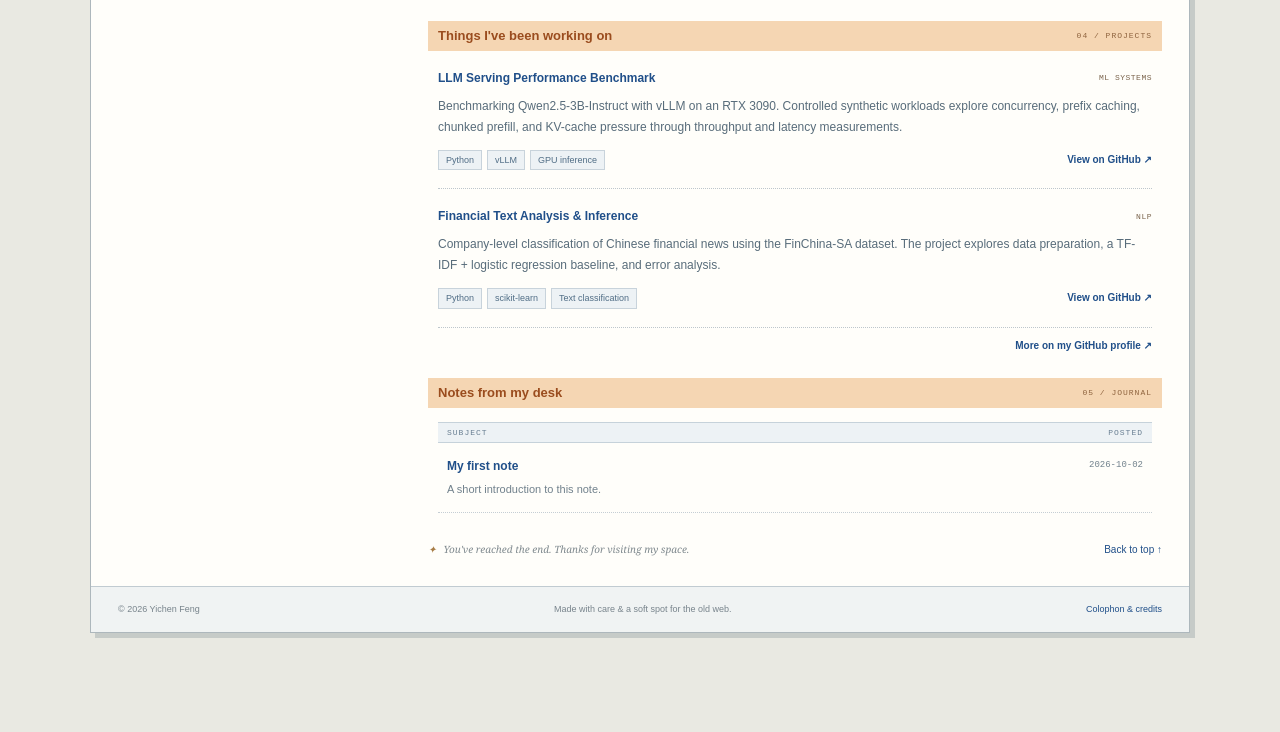
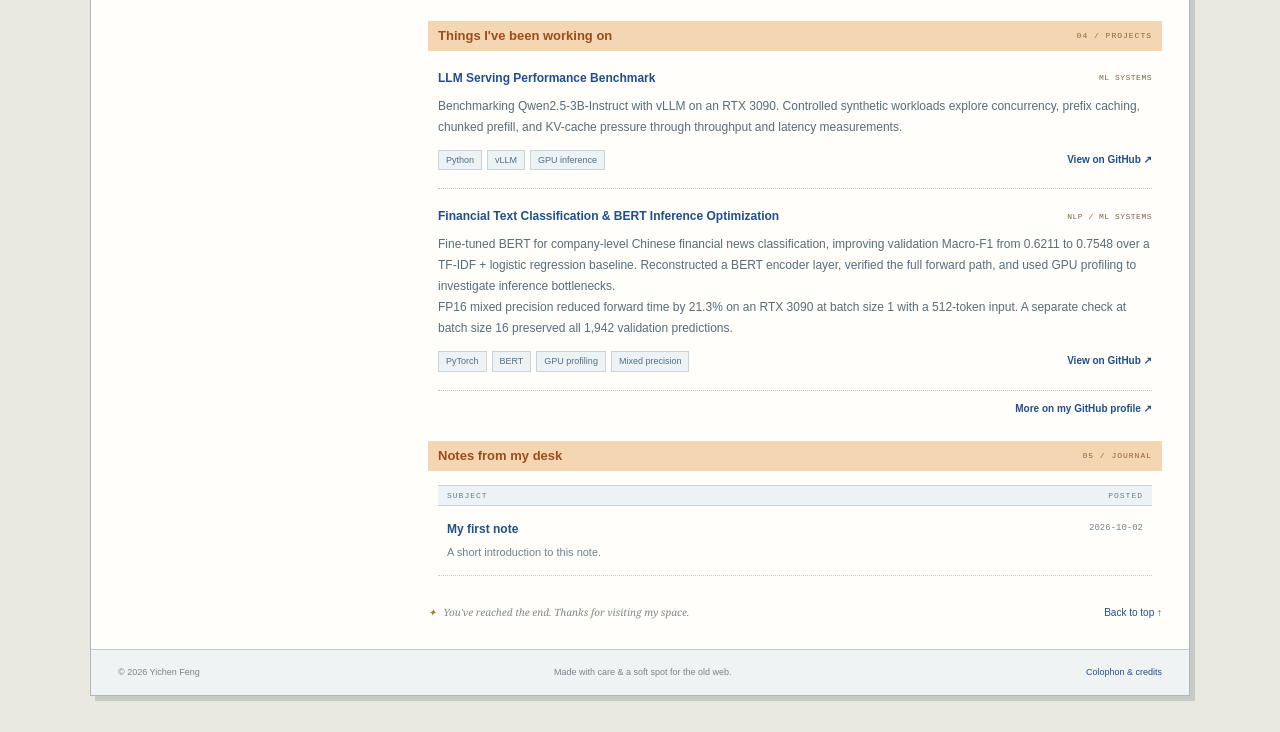
Before and after one commit to YichenCharlie/YichenCharlie.github.io, a plain HTML site: page index.html in a window 1280 px wide. Shown: the part 1397-2129 px from the top of the page. Before the commit the page ends 2066 px from the top, so only its background shows below. Drawn offline with Linux system fonts and the light colour scheme.

Commit message:
Update financial project with BERT and inference optimization results

```diff
--- a/index.html
+++ b/index.html
@@ -42,9 +42,10 @@
       <div class="project-footer"><div class="project-tags"><span>Python</span><span>vLLM</span><span>GPU inference</span></div><a href="https://github.com/YichenCharlie/llm-serving-benchmark" target="_blank" rel="noopener noreferrer" aria-label="View LLM Serving Performance Benchmark on GitHub">View on GitHub &#8599;</a></div>
     </article>
     <article class="project-entry">
-      <div class="project-heading"><h3><a href="https://github.com/YichenCharlie/financial-text-inference" target="_blank" rel="noopener noreferrer">Financial Text Analysis &amp; Inference</a></h3><span class="project-category">NLP</span></div>
-      <p>Company-level classification of Chinese financial news using the FinChina-SA dataset. The project explores data preparation, a TF-IDF + logistic regression baseline, and error analysis.</p>
-      <div class="project-footer"><div class="project-tags"><span>Python</span><span>scikit-learn</span><span>Text classification</span></div><a href="https://github.com/YichenCharlie/financial-text-inference" target="_blank" rel="noopener noreferrer" aria-label="View Financial Text Analysis and Inference on GitHub">View on GitHub &#8599;</a></div>
+      <div class="project-heading"><h3><a href="https://github.com/YichenCharlie/financial-text-inference" target="_blank" rel="noopener noreferrer">Financial Text Classification &amp; BERT Inference Optimization</a></h3><span class="project-category">NLP / ML SYSTEMS</span></div>
+      <p>Fine-tuned BERT for company-level Chinese financial news classification, improving validation Macro-F1 from 0.6211 to 0.7548 over a TF-IDF + logistic regression baseline. Reconstructed a BERT encoder layer, verified the full forward path, and used GPU profiling to investigate inference bottlenecks.</p>
+      <p>FP16 mixed precision reduced forward time by 21.3% on an RTX 3090 at batch size 1 with a 512-token input. A separate check at batch size 16 preserved all 1,942 validation predictions.</p>
+      <div class="project-footer"><div class="project-tags"><span>PyTorch</span><span>BERT</span><span>GPU profiling</span><span>Mixed precision</span></div><a href="https://github.com/YichenCharlie/financial-text-inference" target="_blank" rel="noopener noreferrer" aria-label="View Financial Text Classification and BERT Inference Optimization on GitHub">View on GitHub &#8599;</a></div>
     </article>
     <a class="all-projects" href="https://github.com/YichenCharlie/" target="_blank" rel="noopener noreferrer">More on my GitHub profile &#8599;</a>
   </div>
```
